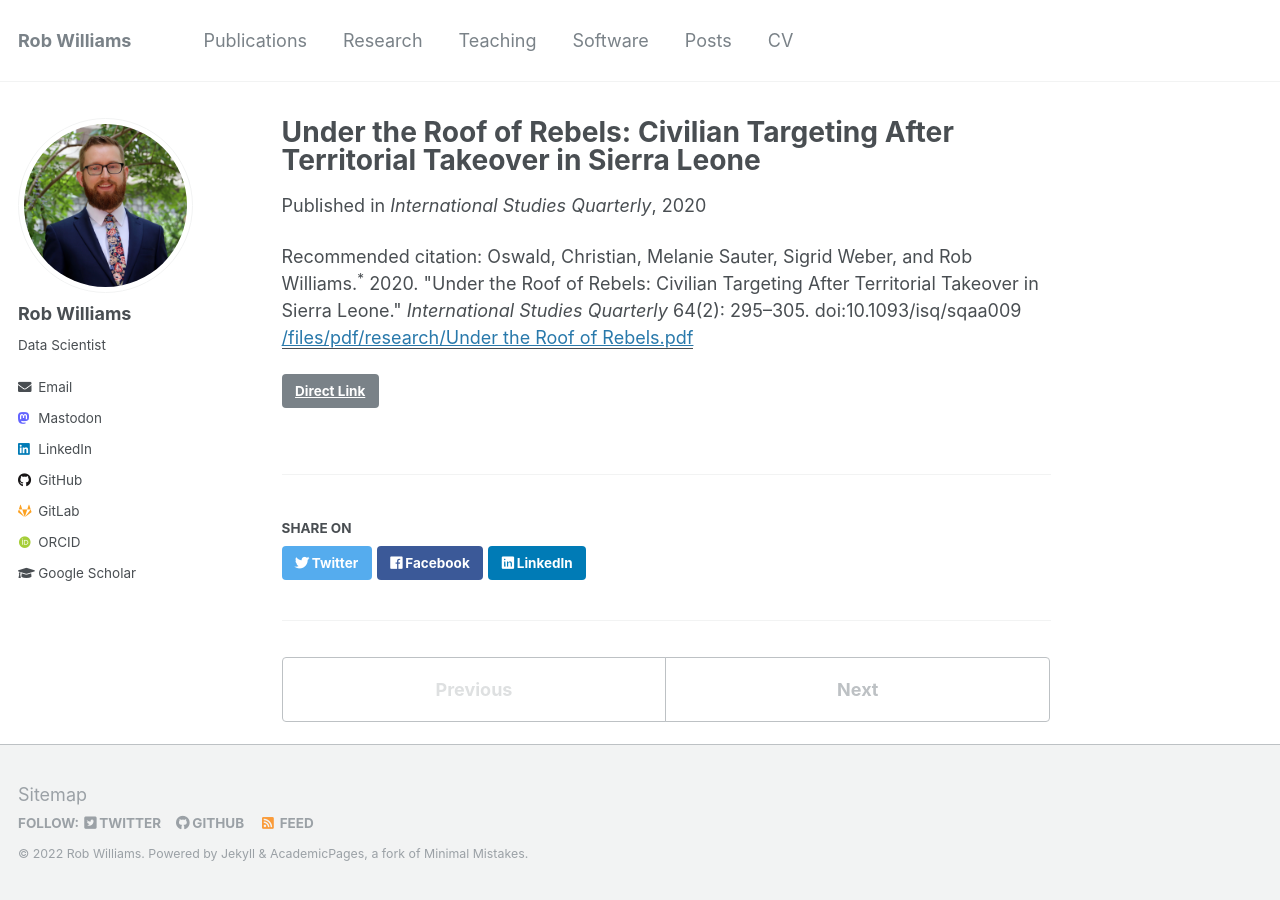
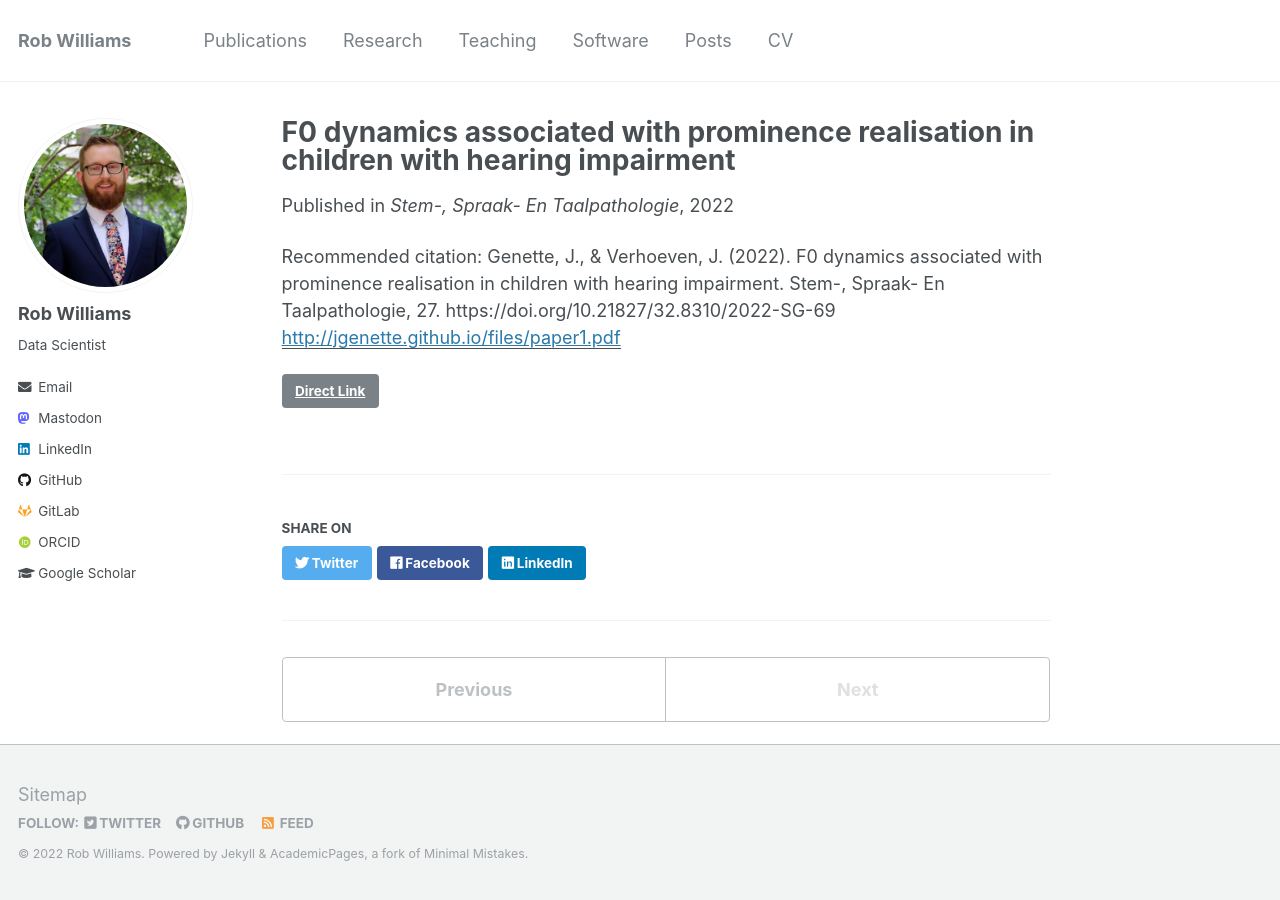
Before and after one commit to jgenette/jgenett.github.io, a Jekyll site: the page built from _publications/2020-civilian-targeting.md, in a window 1280 px wide. Built offline with Jekyll 4.4.1, drawn with Linux system fonts in a browser that asks for light colours; some web fonts are replaced.

Commit message:
Update 2020-civilian-targeting.md

```diff
--- a/_publications/2020-civilian-targeting.md
+++ b/_publications/2020-civilian-targeting.md
@@ -1,11 +1,10 @@
 ---
-title: "Under the Roof of Rebels: Civilian Targeting After Territorial Takeover in Sierra Leone"
+title: "F0 dynamics associated with prominence realisation in children with hearing impairment"
 collection: publications
-permalink: /publication/2020-civilian-targeting
-date: 2020-06-08
-venue: 'International Studies Quarterly'
-paperurl: '/files/pdf/research/Under the Roof of Rebels.pdf'
-link: 'https://doi.org/10.1093/isq/sqaa009'
-code: 'https://doi.org/10.7910/DVN/BEKPWV'
-citation: 'Oswald, Christian, Melanie Sauter, Sigrid Weber, and Rob Williams.<sup>*</sup> 2020. &quot;Under the Roof of Rebels: Civilian Targeting After Territorial Takeover in Sierra Leone.&quot; <i>International Studies Quarterly</i> 64(2): 295–305. doi:10.1093/isq/sqaa009'
+permalink: /publication/paper-1
+date: 2022-11-05
+venue: 'Stem-, Spraak- En Taalpathologie'
+paperurl: "http://jgenette.github.io/files/paper1.pdf"
+link: 'https://doi.org/10.21827/32.8310/2022-SG-69'
+citation: 'Genette, J., & Verhoeven, J. (2022). F0 dynamics associated with prominence realisation in children with hearing impairment. Stem-, Spraak- En Taalpathologie, 27. https://doi.org/10.21827/32.8310/2022-SG-69'
 ---
```
